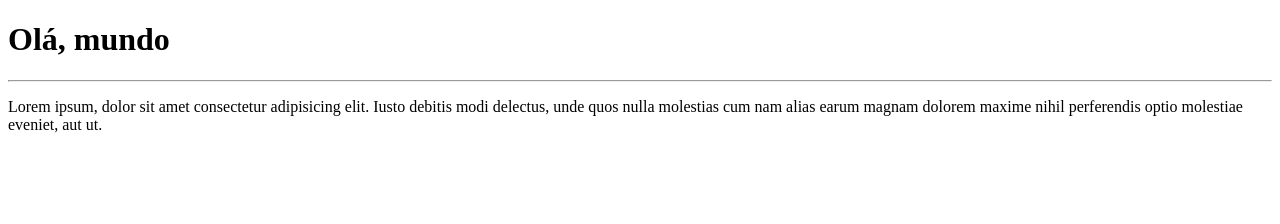
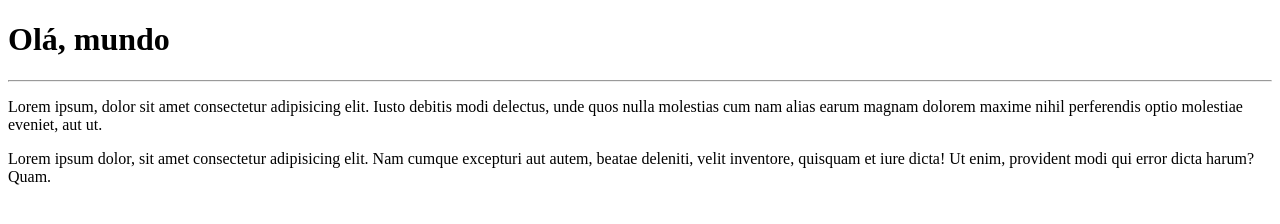
Before and after one commit to tiezzijunior/Ola-Mundo, a plain HTML site: page site-exemplo/index.html in a window 1280 px wide. Drawn offline with Linux system fonts and the light colour scheme.

Commit message:
Adicionei um paragrafo

```diff
--- a/site-exemplo/index.html
+++ b/site-exemplo/index.html
@@ -9,5 +9,6 @@
     <h1>Olá, mundo</h1>
     <hr>
     <p>Lorem ipsum, dolor sit amet consectetur adipisicing elit. Iusto debitis modi delectus, unde quos nulla molestias cum nam alias earum magnam dolorem maxime nihil perferendis optio molestiae eveniet, aut ut.</p>
+    <p>Lorem ipsum dolor, sit amet consectetur adipisicing elit. Nam cumque excepturi aut autem, beatae deleniti, velit inventore, quisquam et iure dicta! Ut enim, provident modi qui error dicta harum? Quam.</p>
 </body>
 </html>
```
